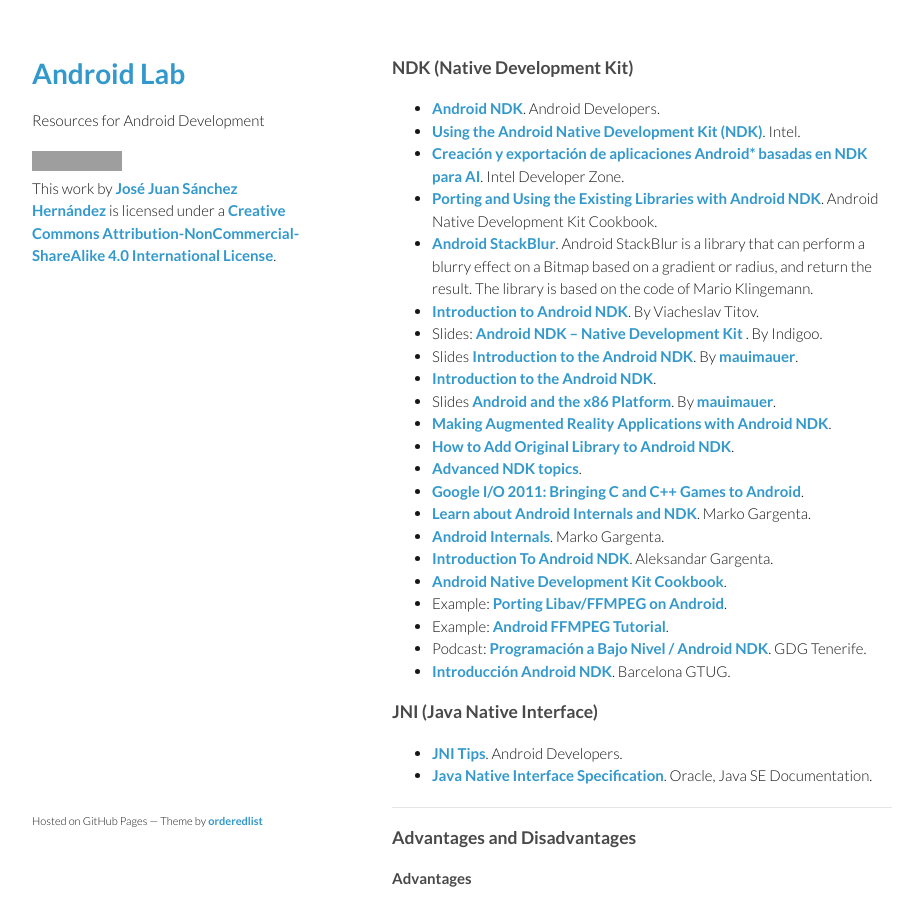
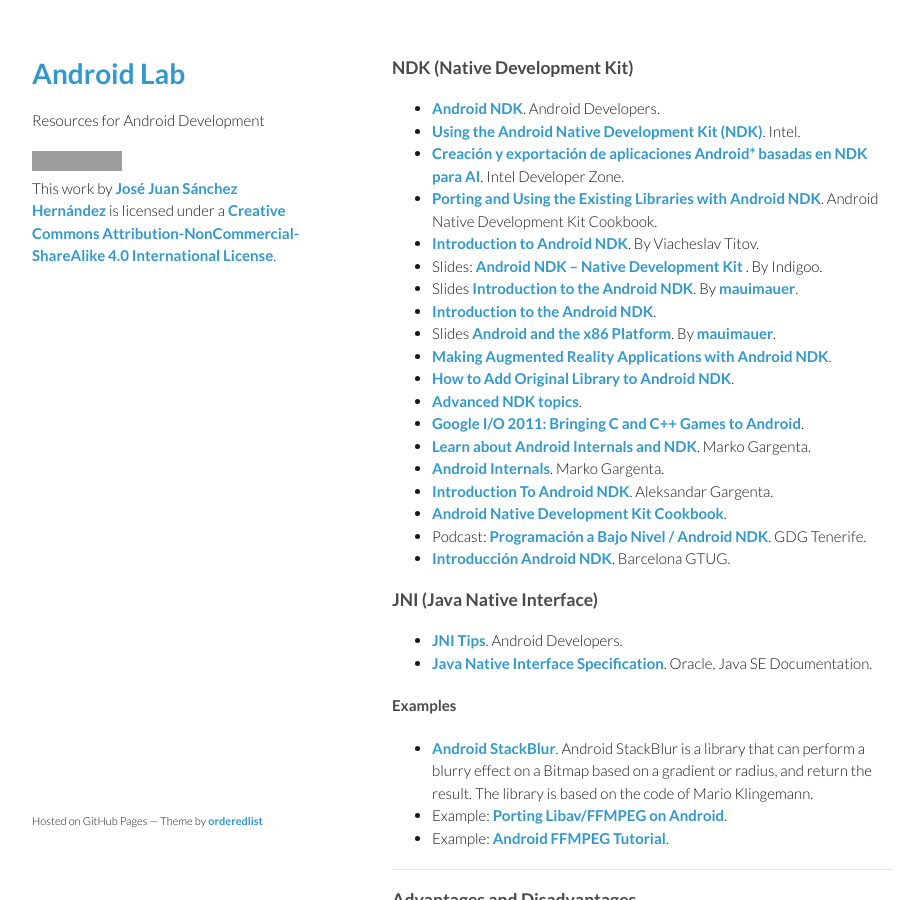
Before and after one commit to josejuansanchez/josejuansanchez.github.io, a Jekyll site: the page built from androidlab/ndk.md, in a window 1280 px wide and 900 px high. Shown: the whole window, without its empty margins (178-1101 px from the left). Built offline with Jekyll 4.4.1, drawn with Linux system fonts in a browser that asks for light colours; some of the changed lines change nothing that is shown; grey boxes are pictures that could not be loaded.

Commit message:
Update ndk.md

```diff
--- a/androidlab/ndk.md
+++ b/androidlab/ndk.md
@@ -9,7 +9,6 @@
 * [Using the Android Native Development Kit (NDK)](http://www.slideshare.net/ph0b/using-the-android-native-development-kit-ndk). Intel.
 * [Creación y exportación de aplicaciones Android* basadas en NDK para AI](http://software.intel.com/es-es/android/articles/creating-and-porting-ndk-based-android-apps-for-ia). Intel Developer Zone.
 * [Porting and Using the Existing Libraries with Android NDK](http://www.packtpub.com/sites/default/files/9781849691505_Chapter_08.pdf). Android Native Development Kit Cookbook.
-* [Android StackBlur](https://github.com/kikoso/android-stackblur). Android StackBlur is a library that can perform a blurry effect on a Bitmap based on a gradient or radius, and return the result. The library is based on the code of Mario Klingemann.
 * [Introduction to Android NDK](http://www.elekslabs.com/2013/12/introduction-into-android-ndk.html). By Viacheslav Titov.
 * Slides: [Android NDK – Native Development Kit ](http://www.indigoo.com/dox/mobdev/01_Android/Android-NDK.pdf). By Indigoo.
 * Slides [Introduction to the Android NDK](https://speakerdeck.com/mauimauer/introduction-to-the-android-ndk). By [mauimauer](https://speakerdeck.com/mauimauer).
@@ -23,8 +22,6 @@
 * [Android Internals](http://www.slideshare.net/marakana99/marakana-androidinternals). Marko Gargenta.
 * [Introduction To Android NDK](https://thenewcircle.com/s/post/1153/introduction_to_ndk). Aleksandar Gargenta.
 * [Android Native Development Kit Cookbook](http://www.amazon.com/Android-Native-Development-Kit-Cookbook/dp/1849691509).
-* Example: [Porting Libav/FFMPEG on Android](http://libavandroid.wordpress.com/2013/12/31/porting-libavffmpeg-android/).
-* Example: [Android FFMPEG Tutorial](https://github.com/roman10/android-ffmpeg-tutorial).
 * Podcast: [Programación a Bajo Nivel / Android NDK](https://plus.google.com/114098393732890092873/posts/LNQx5WWvXra). GDG Tenerife.
 * [Introducción Android NDK](http://www.slideshare.net/barcelonagtug/introduccin-android-ndk-7413380). Barcelona GTUG.
 
@@ -32,6 +29,11 @@
 
 * [JNI Tips](https://developer.android.com/training/articles/perf-jni.html). Android Developers.
 * [Java Native Interface Specification](http://docs.oracle.com/javase/7/docs/technotes/guides/jni/spec/jniTOC.html). Oracle, Java SE Documentation.
+
+#### Examples
+* [Android StackBlur](https://github.com/kikoso/android-stackblur). Android StackBlur is a library that can perform a blurry effect on a Bitmap based on a gradient or radius, and return the result. The library is based on the code of Mario Klingemann.
+* Example: [Porting Libav/FFMPEG on Android](http://libavandroid.wordpress.com/2013/12/31/porting-libavffmpeg-android/).
+* Example: [Android FFMPEG Tutorial](https://github.com/roman10/android-ffmpeg-tutorial).
 
 
 ----
```
